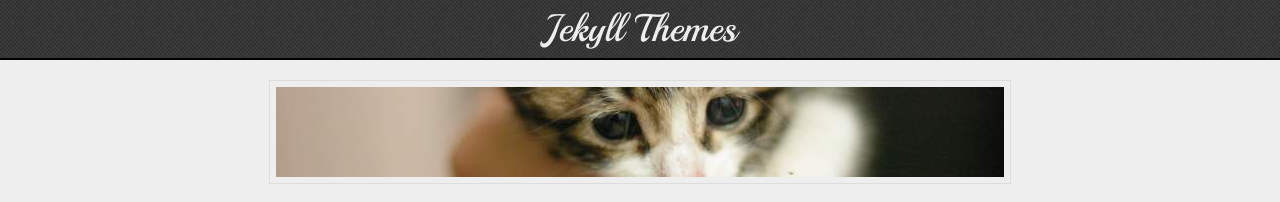
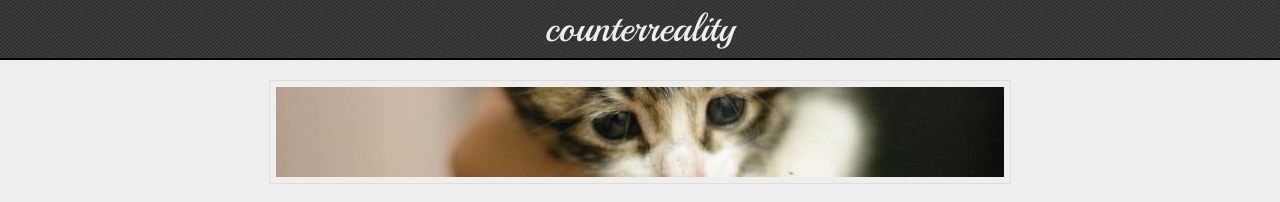
Before and after one commit to chickenball/chickenball.github.io, a Jekyll site: the page built from index.html, in a window 1280 px wide. Shown: the top 202 px of the page. Built offline with Jekyll 4.4.1, drawn with Linux system fonts in a browser that asks for light colours; Markdown is read by kramdown in place of the engine named in the settings; the list of posts is cut into pages by our own code.

Commit message:
changing name

```diff
--- a/_config.yml
+++ b/_config.yml
@@ -1,4 +1,4 @@
-name: Jekyll Themes
+name: counterreality
 url: http://matt.harzewski.com
 description: Insert tagline here
 
```
